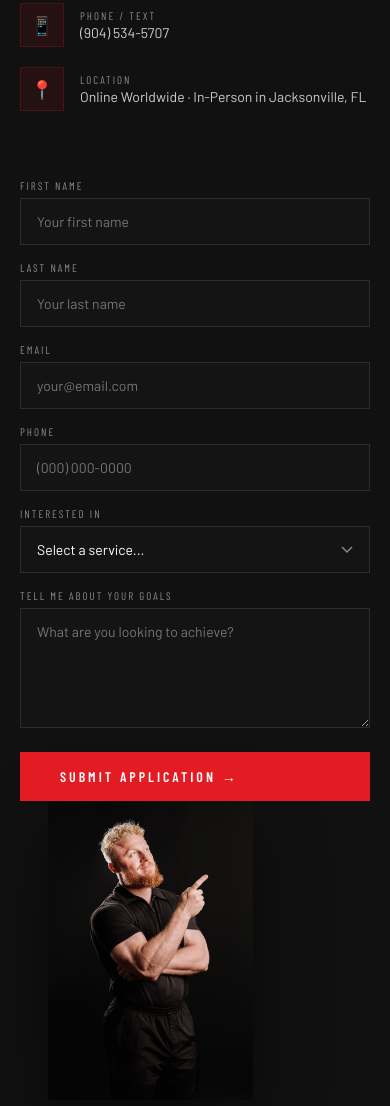
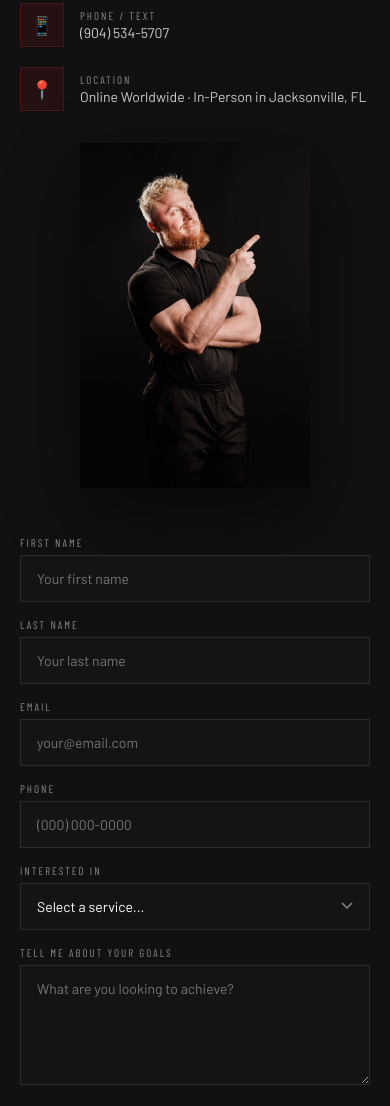
Before and after one commit to dhreyes/fitlabx-site, a website: page public/index.html in a window 390 px wide. Shown: the part 9767-10873 px from the top of the page. Drawn offline with nearby package versions, Linux system fonts and the light colour scheme.

Commit message:
Move application pointer image to contact info column

```diff
--- a/public/index.html
+++ b/public/index.html
@@ -864,10 +864,8 @@ body {
   gap: 16px;
 }
 .contact-submit-cue {
-  grid-column: 2;
-  justify-self: center;
-  width: clamp(220px, 22vw, 320px);
-  margin: -126px 120px -82px 0;
+  width: clamp(280px, 31vw, 430px);
+  margin: 72px 4px -48px auto;
   pointer-events: none;
 }
 .contact-submit-cue img {
@@ -1062,10 +1060,9 @@ body {
   .testimonial-photo-card { grid-column: auto; }
   .contact-grid { grid-template-columns: 1fr; }
   .contact-submit-cue {
-    grid-column: 1;
     justify-self: center;
-    width: min(230px, 68vw);
-    margin: -64px auto -36px;
+    width: min(260px, 62vw);
+    margin: 36px auto 0;
   }
   .section { padding: 72px 20px; }
   .transform-content { padding: 40px 24px; }
@@ -1083,8 +1080,8 @@ body {
   .transform-steps { gap: 32px; }
   .contact-submit-cue {
     justify-self: start;
-    width: min(205px, 60vw);
-    margin: -56px 0 -30px 28px;
+    width: min(230px, 64vw);
+    margin: 32px auto 0;
   }
   .transformations-slider { width: calc(100% + 32px); margin: 0 -16px 40px; }
   .transformation-card { width: 280px; }
@@ -1501,6 +1498,9 @@ body {
           Online Worldwide &middot; In-Person in Jacksonville, FL
         </div>
       </div>
+      <div class="contact-submit-cue reveal" aria-hidden="true">
+        <img src="/coach-application-pointer.jpeg" alt="">
+      </div>
     </div>
     <form class="contact-form reveal" id="contactForm" action="https://formspree.io/f/xpqkqbpr" method="POST">
       <div class="form-row">
@@ -1538,9 +1538,6 @@ body {
       </div>
       <button type="submit" class="btn btn-primary" style="margin-top:8px; border:none; font-size:14px;">Submit Application &#8594;</button>
     </form>
-    <div class="contact-submit-cue reveal" aria-hidden="true">
-      <img src="/coach-application-pointer.jpeg" alt="">
-    </div>
   </div>
 </section>
 
```
